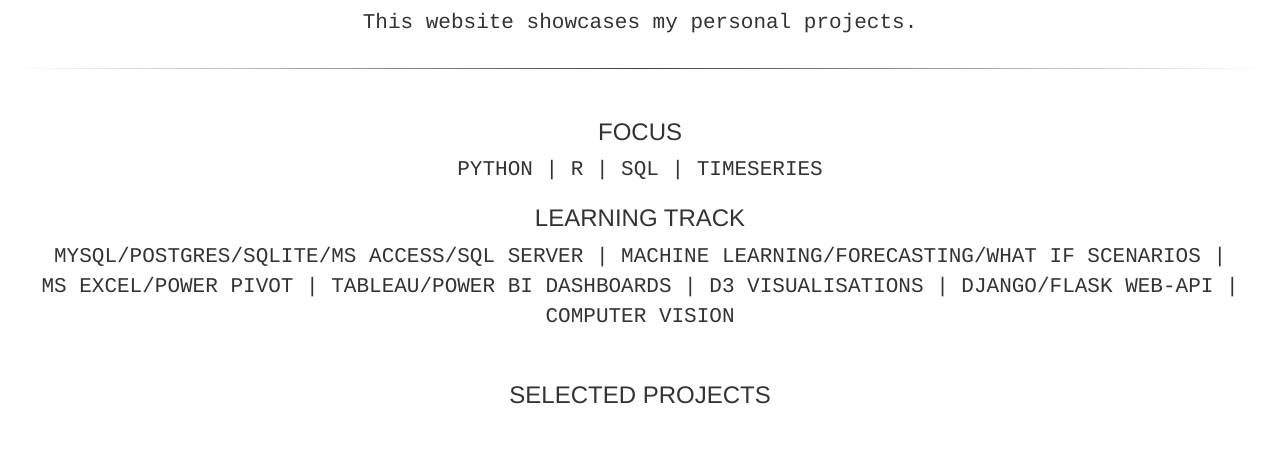
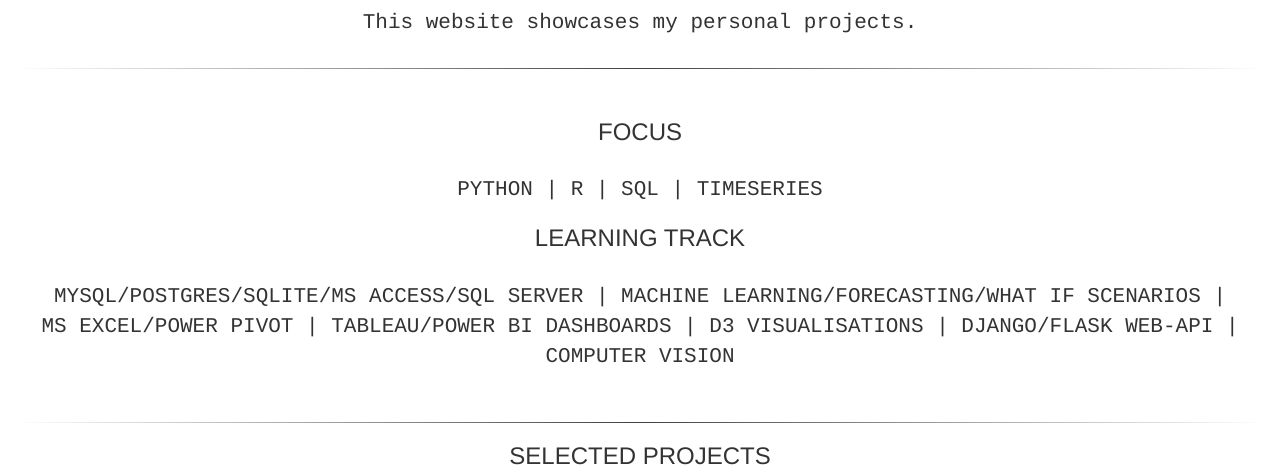
Before and after one commit to rayblick/rayblick.github.io, a plain HTML site: page index.html in a window 1280 px wide. Shown: the part 75-540 px from the top of the page. Drawn offline with nearby package versions, Linux system fonts and the light colour scheme; files whose address does not match are found by name.

Commit message:
breaks and spacing

```diff
--- a/index.html
+++ b/index.html
@@ -33,12 +33,12 @@
 
                     <div class="section-wrapper">
                       <div class="bio-container">
-                        <h3 id="sectiontitle">FOCUS</h3>
+                        <h3 id="sectiontitle">FOCUS</h3><br>
                         <p id="subtext"> PYTHON | R | SQL | TIMESERIES
                         </p>
                       </div>
                       <div class="bio-container">
-                        <h3 id="sectiontitle">LEARNING TRACK</h3>
+                        <h3 id="sectiontitle">LEARNING TRACK</h3><br>
                         <p id="subtext">MYSQL/POSTGRES/SQLITE/MS ACCESS/SQL SERVER |
                           MACHINE LEARNING/FORECASTING/WHAT IF SCENARIOS |
                           MS EXCEL/POWER PIVOT | TABLEAU/POWER BI DASHBOARDS |
@@ -46,6 +46,9 @@
                         </p>
                       </div>
                     </div>
+
+                    <hr class='sectionbreak'>
+
                     <div class="documentation-wrapper">
                         <h3 id="sectiontitle">SELECTED PROJECTS</h3>
                         <div class="documentation-container">
@@ -178,7 +181,7 @@
                     <div class="section-wrapper">
                       <div class="info-container">
                         <p id="subtext">
-                          BSc, MSc, Phd
+                          BSc, MSc, PhD
                         </p>
                         <a target="_blank" href="https://twitter.com/Ray_Blick">
                           <i class="fa fa-twitter" aria-hidden="true" style="font-size:60px; padding: 5px;"></i>
```
